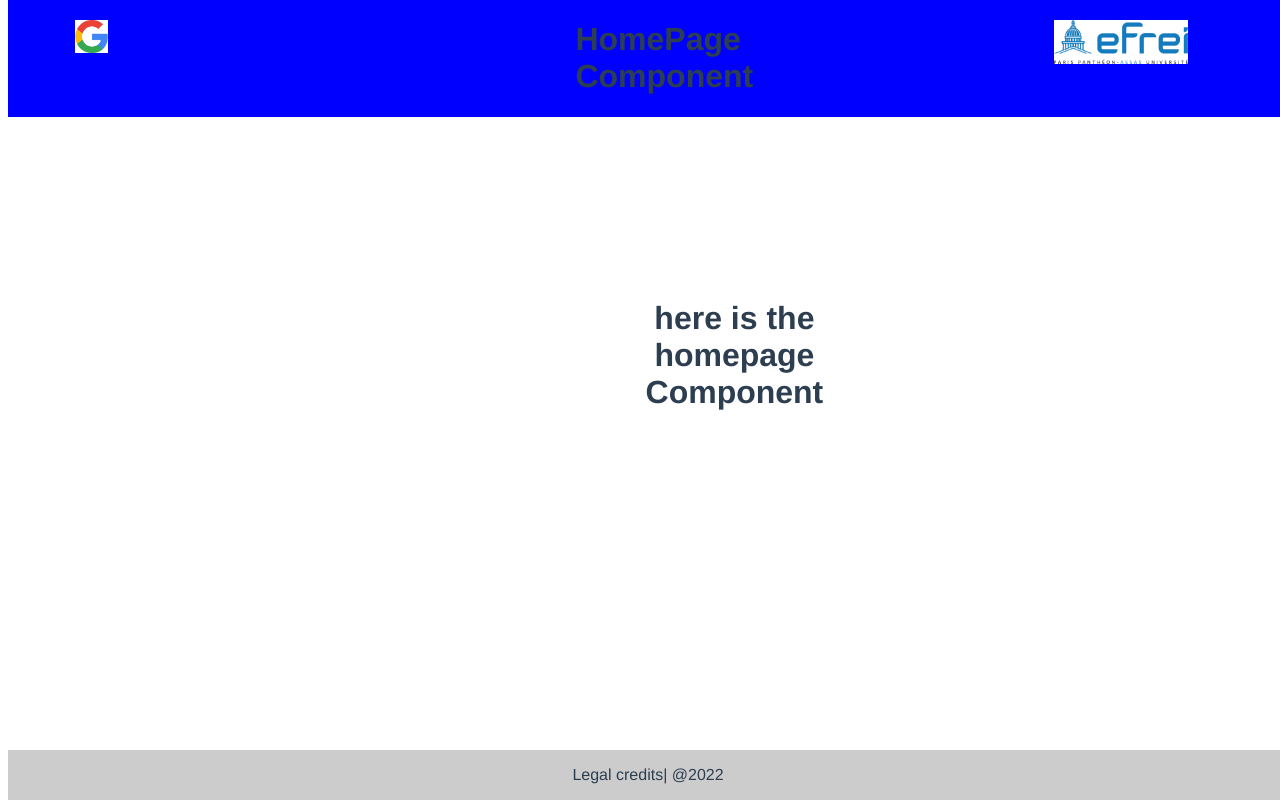
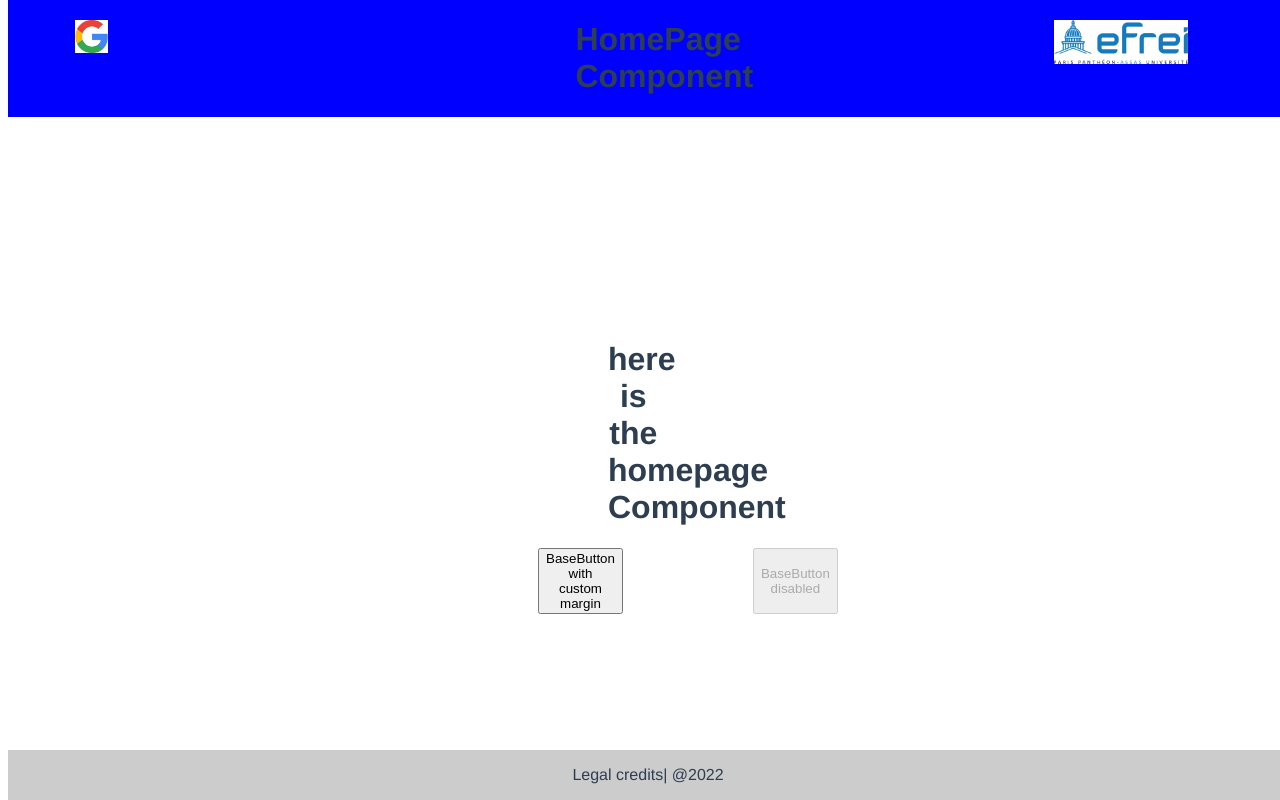
Before and after one commit to SOFIANYY/Tutorial-3, a Vue app: page / in a window 1280 px wide. Built offline with nearby package versions, Linux system fonts and the light colour scheme.

Commit message:
Ex 7: create BaseButton with primary color

```diff
--- a/src/components/HomePage.vue
+++ b/src/components/HomePage.vue
@@ -1,14 +1,45 @@
 
 <template v-slot:default>
+<div id="conteneur">
+<div class="div1">
 <h1 class="homepageHeader" >here is the homepage Component</h1>
+</div>
+<div class="div2">
+<button type="button" class="button1">BaseButton with custom margin</button>
+<button type="button" class="button2" disabled>BaseButton disabled</button>
+</div>
+</div>
 </template>
 
 <script>
 </script>
 
 <style>
+#conteneur{
+  display:flex;
+  flex-direction:column;
+}
 .homepageHeader{
   margin-left:600px;
 }
+button:hover{
+  color:blue;
+}
+button:focus{
+  background:green;
+}
+.div2{
+  display:flex;
+}
+button{
+  margin: 0 auto;
+}
+.button1{
+  margin-left:130px;
+}
+.button2{
+  margin-left:130px;
+}
+
 
 </style>
```
